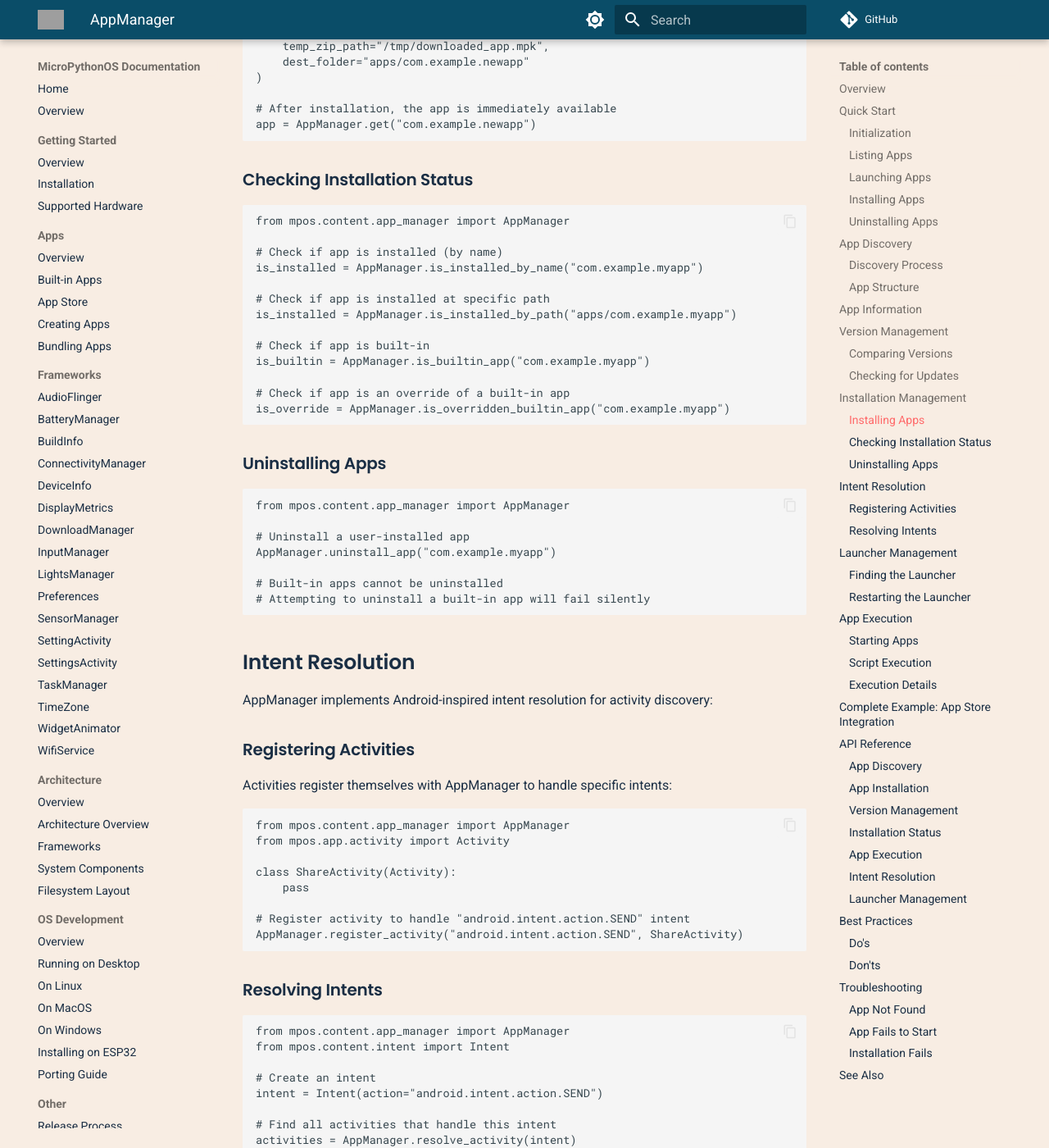
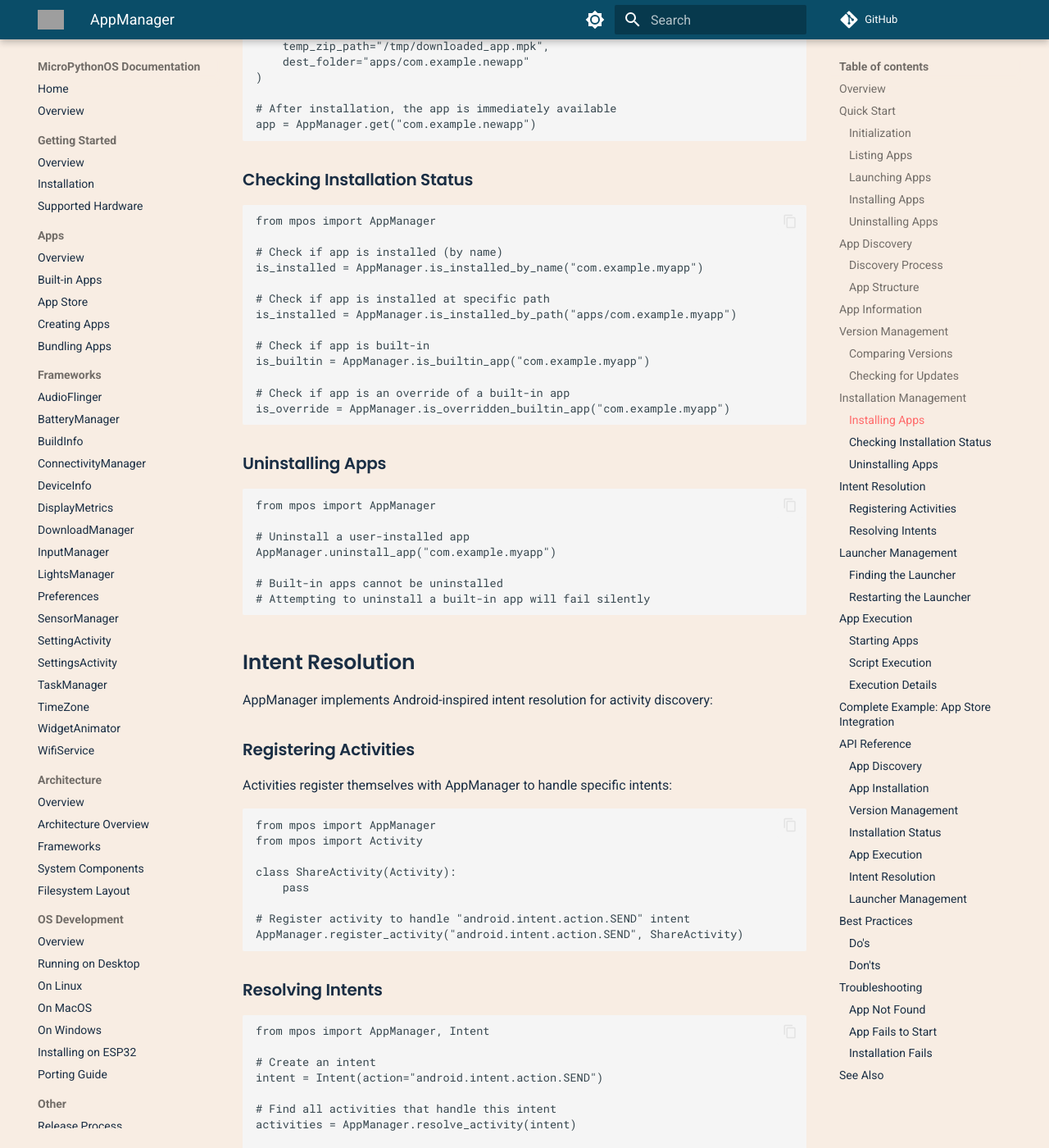
Before and after one commit to MicroPythonOS/docs, an MkDocs documentation site: the page built from docs/frameworks/app-manager.md, in a window 1280 px wide and 1400 px high, scrolled down 4440 px. Shown: the whole window at 82% size. Built offline with MkDocs 1.6.1 and Material for MkDocs 9.7.7, drawn with Linux system fonts in a browser that asks for light colours; comment, search, counter and statistics services are not loaded; some of the changed text lies outside the part shown; grey boxes are pictures that could not be loaded.

Commit message:
Update docs

````diff
--- a/docs/frameworks/app-manager.md
+++ b/docs/frameworks/app-manager.md
@@ -22,7 +22,7 @@ AppManager provides:
 AppManager is initialized at system startup and automatically discovers all apps:
 
 ```python
-from mpos.content.app_manager import AppManager
+from mpos import AppManager
 
 # Get list of all installed apps (auto-discovers on first call)
 apps = AppManager.get_app_list()
@@ -34,7 +34,7 @@ for app in apps:
 ### Listing Apps
 
 ```python
-from mpos.content.app_manager import AppManager
+from mpos import AppManager
 
 # Get all apps (sorted by name)
 all_apps = AppManager.get_app_list()
@@ -52,7 +52,7 @@ except KeyError:
 ### Launching Apps
 
 ```python
-from mpos.content.app_manager import AppManager
+from mpos import AppManager
 
 # Start an app by fullname
 success = AppManager.start_app("com.example.myapp")
@@ -66,7 +66,7 @@ else:
 ### Installing Apps
 
 ```python
-from mpos.content.app_manager import AppManager
+from mpos import AppManager
 
 # Install an app from a .mpk file
 # .mpk files are ZIP archives containing the app structure
@@ -81,7 +81,7 @@ AppManager.install_mpk(
 ### Uninstalling Apps
 
 ```python
-from mpos.content.app_manager import AppManager
+from mpos import AppManager
 
 # Uninstall a user-installed app
 AppManager.uninstall_app("com.example.myapp")
@@ -102,7 +102,7 @@ User-installed apps override built-in apps with the same fullname.
 ### Discovery Process
 
 ```python
-from mpos.content.app_manager import AppManager
+from mpos import AppManager
 
 # Manually trigger app discovery (called automatically on first use)
 AppManager.refresh_apps()
@@ -170,7 +170,7 @@ AppManager provides version comparison utilities:
 ### Comparing Versions
 
 ```python
-from mpos.content.app_manager import AppManager
+from mpos import AppManager
 
 # Compare two version strings
 # Returns True if ver1 > ver2, False otherwise
@@ -187,7 +187,7 @@ is_newer = AppManager.compare_versions("1.0.0", "1.0.0")
 ### Checking for Updates
 
 ```python
-from mpos.content.app_manager import AppManager
+from mpos import AppManager
 
 # Check if a newer version is available
 has_update = AppManager.is_update_available("com.example.myapp", "2.0.0")
@@ -201,7 +201,7 @@ if has_update:
 ### Installing Apps
 
 ```python
-from mpos.content.app_manager import AppManager
+from mpos import AppManager
 
 # Install from a .mpk file (ZIP archive)
 AppManager.install_mpk(
@@ -216,7 +216,7 @@ app = AppManager.get("com.example.newapp")
 ### Checking Installation Status
 
 ```python
-from mpos.content.app_manager import AppManager
+from mpos import AppManager
 
 # Check if app is installed (by name)
 is_installed = AppManager.is_installed_by_name("com.example.myapp")
@@ -234,7 +234,7 @@ is_override = AppManager.is_overridden_builtin_app("com.example.myapp")
 ### Uninstalling Apps
 
 ```python
-from mpos.content.app_manager import AppManager
+from mpos import AppManager
 
 # Uninstall a user-installed app
 AppManager.uninstall_app("com.example.myapp")
@@ -252,8 +252,8 @@ AppManager implements Android-inspired intent resolution for activity discovery:
 Activities register themselves with AppManager to handle specific intents:
 
 ```python
-from mpos.content.app_manager import AppManager
-from mpos.app.activity import Activity
+from mpos import AppManager
+from mpos import Activity
 
 class ShareActivity(Activity):
     pass
@@ -265,8 +265,7 @@ AppManager.register_activity("android.intent.action.SEND", ShareActivity)
 ### Resolving Intents
 
 ```python
-from mpos.content.app_manager import AppManager
-from mpos.content.intent import Intent
+from mpos import AppManager, Intent
 
 # Create an intent
 intent = Intent(action="android.intent.action.SEND")
@@ -288,7 +287,7 @@ AppManager provides utilities for launcher discovery and restart:
 ### Finding the Launcher
 
 ```python
-from mpos.content.app_manager import AppManager
+from mpos import AppManager
 
 # Get the system launcher app
 launcher = AppManager.get_launcher()
@@ -301,7 +300,7 @@ if launcher:
 ### Restarting the Launcher
 
 ```python
-from mpos.content.app_manager import AppManager
+from mpos import AppManager
 
 # Stop all activities and restart the launcher
 AppManager.restart_launcher()
@@ -319,7 +318,7 @@ AppManager handles the low-level execution of app scripts:
 ### Starting Apps
 
 ```python
-from mpos.content.app_manager import AppManager
+from mpos import AppManager
 
 # Start an app (high-level interface)
 success = AppManager.start_app("com.example.myapp")
@@ -335,7 +334,7 @@ else:
 AppManager can execute arbitrary Python scripts with proper environment setup:
 
 ```python
-from mpos.content.app_manager import AppManager
+from mpos import AppManager
 
 # Execute a script file
 success = AppManager.execute_script(
@@ -381,8 +380,7 @@ If a `cwd` is provided, it's added to `sys.path` for relative imports.
 Here's how the App Store uses AppManager:
 
 ```python
-from mpos import Activity
-from mpos.content.app_manager import AppManager
+from mpos import Activity, AppManager
 import lvgl as lv
 
 class AppStoreActivity(Activity):
@@ -658,7 +656,7 @@ Stop all activities and restart launcher.
 
 **Solution:**
 ```python
-from mpos.content.app_manager import AppManager
+from mpos import AppManager
 
 # Refresh app list
 AppManager.refresh_apps()
@@ -686,7 +684,7 @@ else:
 
 **Solution:**
 ```python
-from mpos.content.app_manager import AppManager
+from mpos import AppManager
 
 # Verify app exists
 app = AppManager.get("com.example.myapp")
@@ -722,7 +720,7 @@ if not success:
 
 **Solution:**
 ```python
-from mpos.content.app_manager import AppManager
+from mpos import AppManager
 
 # Verify ZIP file is valid
 import zipfile
````
Also changed, not shown: docs/apps/creating-apps.md (+5 -3 lines), docs/architecture/frameworks.md (+111 -51 lines), docs/frameworks/audioflinger.md (+53 -51 lines), docs/frameworks/sensor-manager.md (+43 -35 lines).
